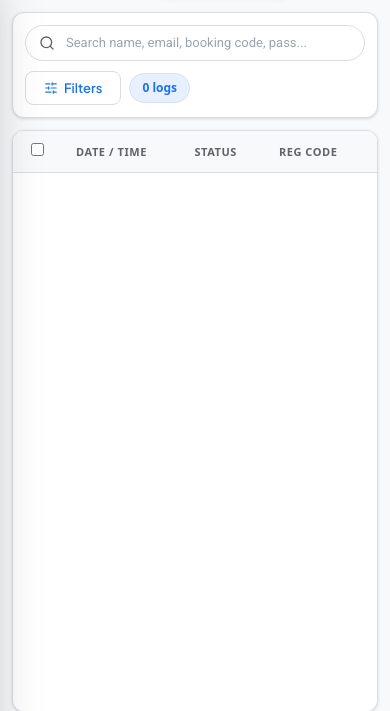
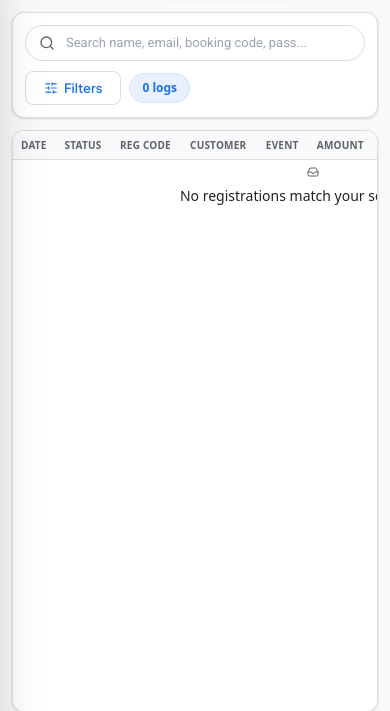
Before and after one commit to dinesh20073/rms, a Django app: page /dashboard/registrations/ in a window 390 px wide. Shown: the part 56-767 px from the top of the page. Run offline with Django 5.2, Linux system fonts and the light colour scheme; the visitor is signed in with stand-in values (Sample User, id 1); data that the repository does not hold is empty; some libraries are stand-ins or nearby versions.

Commit message:
Optimize tables and UI scaling for mobile viewports

```diff
--- a/templates/base.html
+++ b/templates/base.html
@@ -331,7 +331,7 @@
             border-bottom: 1px solid #dadce0;
         }
 
-        /* Freeze Columns on Desktop Screens (lg: >= 1024px) */
+        /* Freeze Columns on Large Desktop Screens (lg: >= 1024px) */
         @media (min-width: 1024px) {
             .table-freeze-col-1 { position: sticky; left: 0px; z-index: 10; width: 44px; min-width: 44px; max-width: 44px; }
             .table-freeze-col-2 { position: sticky; left: 44px; z-index: 10; min-width: 110px; }
@@ -348,6 +348,57 @@
             thead th.table-freeze-col-6 {
                 z-index: 30 !important;
                 background-color: #f8f9fa !important;
+            }
+        }
+
+        /* Mobile Responsive Full-View Tables (<= 768px) */
+        @media (max-width: 768px) {
+            .table-scroll-container table,
+            .google-card table {
+                font-size: 11px !important;
+            }
+            .table-scroll-container th,
+            .google-card table th {
+                padding: 6px 8px !important;
+                font-size: 10px !important;
+                letter-spacing: 0.02em !important;
+                white-space: nowrap !important;
+            }
+            .table-scroll-container td,
+            .google-card table td {
+                padding: 6px 8px !important;
+                font-size: 11px !important;
+                line-height: 1.25 !important;
+            }
+            .table-scroll-container .pill-green,
+            .table-scroll-container .pill-orange,
+            .table-scroll-container .pill-blue,
+            .table-scroll-container .pill-red,
+            .google-card table .pill-green,
+            .google-card table .pill-orange,
+            .google-card table .pill-blue,
+            .google-card table .pill-red {
+                padding: 1px 6px !important;
+                font-size: 9.5px !important;
+                gap: 3px !important;
+            }
+            .table-scroll-container .google-btn-primary,
+            .table-scroll-container .google-btn-outlined,
+            .table-scroll-container .google-btn-tonal,
+            .table-scroll-container .google-btn-danger,
+            .google-card table .google-btn-primary,
+            .google-card table .google-btn-outlined,
+            .google-card table .google-btn-tonal,
+            .google-card table .google-btn-danger {
+                padding: 2px 7px !important;
+                font-size: 10px !important;
+                gap: 3px !important;
+                border-radius: 6px !important;
+            }
+            .table-scroll-container svg,
+            .google-card table svg {
+                width: 12px !important;
+                height: 12px !important;
             }
         }
 
--- a/templates/dashboard/registrations/list.html
+++ b/templates/dashboard/registrations/list.html
@@ -209,20 +209,20 @@
     <!-- Google Sheets / Logs Style Table Container -->
     <div class="google-card flex-1 min-h-[420px] lg:min-h-0 flex flex-col overflow-hidden">
         <div class="table-scroll-container flex-1 min-h-0 overflow-auto">
-            <table class="w-full text-left text-xs border-collapse min-w-[1000px]">
-                <thead class="bg-[#f8f9fa] border-b border-[#dadce0] text-[#5f6368] font-semibold text-[11px] uppercase tracking-wider sticky top-0 z-10">
+            <table class="w-full text-left text-xs border-collapse min-w-[600px] sm:min-w-[850px] lg:min-w-[1000px]">
+                <thead class="bg-[#f8f9fa] border-b border-[#dadce0] text-[#5f6368] font-semibold text-[10px] sm:text-[11px] uppercase tracking-wider sticky top-0 z-10">
                     <tr>
-                        <th class="py-3 px-3.5 text-center table-freeze-col-1 bg-[#f8f9fa]">
+                        <th class="hidden sm:table-cell py-2.5 px-3 text-center table-freeze-col-1 bg-[#f8f9fa]">
                             <input type="checkbox" class="rounded border-[#dadce0] text-[#1a73e8] focus:ring-0 cursor-pointer">
                         </th>
-                        <th class="py-3 px-3.5 table-freeze-col-2 bg-[#f8f9fa]">Date / Time</th>
-                        <th class="py-3 px-3.5 table-freeze-col-3 bg-[#f8f9fa]">Status</th>
-                        <th class="py-3 px-3.5 table-freeze-col-4 bg-[#f8f9fa]">Reg Code</th>
-                        <th class="py-3 px-3.5 table-freeze-col-5 bg-[#f8f9fa]">Customer</th>
-                        <th class="py-3 px-3.5 table-freeze-col-6 bg-[#f8f9fa]">Event</th>
-                        <th class="py-3 px-3.5 min-w-[90px]">Amount</th>
-                        <th class="py-3 px-3.5 text-center min-w-[130px]">Pass Badge</th>
-                        <th class="py-3 px-3.5 text-right min-w-[160px]">Actions</th>
+                        <th class="py-2.5 px-2.5 sm:px-3.5 table-freeze-col-2 bg-[#f8f9fa]">Date</th>
+                        <th class="py-2.5 px-2.5 sm:px-3.5 table-freeze-col-3 bg-[#f8f9fa]">Status</th>
+                        <th class="py-2.5 px-2.5 sm:px-3.5 table-freeze-col-4 bg-[#f8f9fa]">Reg Code</th>
+                        <th class="py-2.5 px-2.5 sm:px-3.5 table-freeze-col-5 bg-[#f8f9fa]">Customer</th>
+                        <th class="py-2.5 px-2.5 sm:px-3.5 table-freeze-col-6 bg-[#f8f9fa]">Event</th>
+                        <th class="py-2.5 px-2.5 sm:px-3.5 min-w-[70px] sm:min-w-[90px]">Amount</th>
+                        <th class="py-2.5 px-2.5 sm:px-3.5 text-center min-w-[100px] sm:min-w-[130px]">Pass</th>
+                        <th class="py-2.5 px-2.5 sm:px-3.5 text-right min-w-[120px] sm:min-w-[160px]">Actions</th>
                     </tr>
                 </thead>
                 <tbody class="divide-y divide-[#dadce0] text-[#202124]">
@@ -230,111 +230,104 @@
                     <tr data-searchable="{{ reg.registration_code|lower }} {{ reg.customer.name|lower }} {{ reg.customer.email|lower }} {{ reg.customer.phone|lower }} {{ reg.event.title|lower }} {{ reg.attendee_pass.pass_code|default:''|lower }} {{ reg.status|lower }} {{ reg.amount }}" class="hover:bg-[#f8f9fa] transition duration-100 group">
 
                         <!-- Checkbox -->
-                        <td class="py-2.5 px-3.5 text-center table-freeze-col-1">
+                        <td class="hidden sm:table-cell py-2 px-3 text-center table-freeze-col-1">
                             <input type="checkbox" class="rounded border-[#dadce0] text-[#1a73e8] focus:ring-0 cursor-pointer">
                         </td>
 
                         <!-- Date / Time -->
-                        <td class="py-2.5 px-3.5 whitespace-nowrap table-freeze-col-2">
-                            <div class="font-medium text-[#202124]">{{ reg.created_at|date:"d M Y" }}</div>
-                            <div class="text-[11px] text-[#5f6368] font-mono mt-0.5">{{ reg.created_at|time:"H:i A" }}</div>
+                        <td class="py-2 px-2.5 sm:px-3.5 whitespace-nowrap table-freeze-col-2">
+                            <div class="font-medium text-[#202124] text-[11px] sm:text-xs">{{ reg.created_at|date:"d M Y" }}</div>
+                            <div class="text-[10px] sm:text-[11px] text-[#5f6368] font-mono">{{ reg.created_at|time:"H:i" }}</div>
                         </td>
 
                         <!-- Status Pill -->
-                        <td class="py-2.5 px-3.5 whitespace-nowrap table-freeze-col-3">
+                        <td class="py-2 px-2.5 sm:px-3.5 whitespace-nowrap table-freeze-col-3">
                             {% if reg.status == 'COMPLETED' %}
-                            <span class="pill-green">Verified & Active</span>
+                            <span class="pill-green">Verified</span>
                             {% elif reg.status == 'MANUAL_REVIEW' or reg.order.status == 'MANUAL_REVIEW' %}
-                            <span class="pill-orange">Manual Review</span>
+                            <span class="pill-orange">Review</span>
                             {% elif reg.status == 'FAILED' %}
                             <span class="pill-red">Failed</span>
                             {% else %}
-                            <span class="pill-blue">Payment Required</span>
+                            <span class="pill-blue">Pending</span>
                             {% endif %}
                         </td>
 
                         <!-- Reg Code -->
-                        <td class="py-2.5 px-3.5 font-mono font-medium text-[#1a73e8] whitespace-nowrap table-freeze-col-4">
+                        <td class="py-2 px-2.5 sm:px-3.5 font-mono font-medium text-[#1a73e8] whitespace-nowrap table-freeze-col-4 text-[11px] sm:text-xs">
                             <button onclick="navigator.clipboard.writeText('{{ reg.registration_code }}')" class="hover:underline flex items-center gap-1 cursor-pointer" title="Copy code">
                                 <span>{{ reg.registration_code }}</span>
-                                <i data-lucide="copy" class="w-3 h-3 opacity-40 group-hover:opacity-100 transition"></i>
+                                <i data-lucide="copy" class="w-3 h-3 opacity-40 group-hover:opacity-100 transition hidden sm:inline"></i>
                             </button>
                         </td>
 
                         <!-- Customer -->
-                        <td class="py-2.5 px-3.5 table-freeze-col-5">
-                            <div class="flex items-center gap-2.5">
-                                <div class="w-7 h-7 rounded-full bg-[#e8f0fe] text-[#1a73e8] font-semibold text-xs flex items-center justify-center font-display shrink-0">
+                        <td class="py-2 px-2.5 sm:px-3.5 table-freeze-col-5">
+                            <div class="flex items-center gap-2">
+                                <div class="w-6 h-6 sm:w-7 sm:h-7 rounded-full bg-[#e8f0fe] text-[#1a73e8] font-semibold text-[10px] sm:text-xs flex items-center justify-center font-display shrink-0">
                                     {{ reg.customer.name|slice:":1" }}
                                 </div>
-                                <div class="truncate max-w-[140px]">
-                                    <div class="font-medium text-[#202124] truncate">{{ reg.customer.name }}</div>
-                                    <div class="text-[11px] text-[#5f6368] truncate">{{ reg.customer.email }}</div>
+                                <div class="truncate max-w-[90px] sm:max-w-[140px]">
+                                    <div class="font-medium text-[#202124] truncate text-[11px] sm:text-xs">{{ reg.customer.name }}</div>
+                                    <div class="text-[10px] sm:text-[11px] text-[#5f6368] truncate">{{ reg.customer.email }}</div>
                                 </div>
                             </div>
                         </td>
 
                         <!-- Event -->
-                        <td class="py-2.5 px-3.5 font-medium text-[#3c4043] table-freeze-col-6">
-                            <a href="{% url 'dashboard-event-detail' reg.event.id %}" class="hover:text-[#1a73e8] hover:underline block truncate max-w-[160px]" title="{{ reg.event.title }}">
+                        <td class="py-2 px-2.5 sm:px-3.5 font-medium text-[#3c4043] table-freeze-col-6">
+                            <a href="{% url 'dashboard-event-detail' reg.event.id %}" class="hover:text-[#1a73e8] hover:underline block truncate max-w-[100px] sm:max-w-[160px] text-[11px] sm:text-xs" title="{{ reg.event.title }}">
                                 {{ reg.event.title }}
                             </a>
                         </td>
 
                         <!-- Amount -->
-                        <td class="py-2.5 px-3.5 font-mono font-semibold text-[#202124] whitespace-nowrap">
-                            ₹{{ reg.amount|floatformat:2 }}
+                        <td class="py-2 px-2.5 sm:px-3.5 font-mono font-semibold text-[#202124] whitespace-nowrap text-[11px] sm:text-xs">
+                            ₹{{ reg.amount|floatformat:0 }}
                         </td>
 
                         <!-- Pass Badge (Combines Pass Code + Print Modal) -->
-                        <td class="py-2.5 px-3.5 text-center whitespace-nowrap">
+                        <td class="py-2 px-2.5 sm:px-3.5 text-center whitespace-nowrap">
                             {% if reg.status == 'COMPLETED' and reg.attendee_pass %}
-                            <button type="button" onclick="openPassModal('{{ reg.attendee_pass.pass_code }}', '{{ reg.customer.name|escapejs }}', '{{ reg.event.title|escapejs }}')" class="pill-green cursor-pointer hover:bg-[#ceead6] transition" title="Click to view & print pass">
-                                <i data-lucide="qr-code" class="w-3.5 h-3.5 text-[#137333]"></i>
-                                <span class="font-mono text-xs">{{ reg.attendee_pass.pass_code }}</span>
-                                <i data-lucide="printer" class="w-3 h-3 text-[#137333] opacity-60 group-hover:opacity-100 transition ml-0.5"></i>
+                            <button type="button" onclick="openPassModal('{{ reg.attendee_pass.pass_code }}', '{{ reg.customer.name|escapejs }}', '{{ reg.event.title|escapejs }}')" class="pill-green cursor-pointer hover:bg-[#ceead6] transition text-[10px] sm:text-xs" title="Click to view & print pass">
+                                <i data-lucide="qr-code" class="w-3 h-3 sm:w-3.5 sm:h-3.5 text-[#137333]"></i>
+                                <span class="font-mono">{{ reg.attendee_pass.pass_code }}</span>
                             </button>
                             {% elif reg.status == 'MANUAL_REVIEW' or reg.order.status == 'MANUAL_REVIEW' %}
-                            <span class="pill-orange">
-                                <i data-lucide="clock" class="w-3 h-3 text-[#b06000]"></i>
-                                <span>Under Review</span>
+                            <span class="pill-orange text-[10px] sm:text-xs">
+                                <span>Review</span>
                             </span>
                             {% else %}
-                            <span class="pill-orange">No Pass</span>
+                            <span class="pill-orange text-[10px] sm:text-xs">No Pass</span>
                             {% endif %}
                         </td>
 
                         <!-- Actions -->
-                        <td class="py-2.5 px-3.5 text-right whitespace-nowrap">
-                            <div class="flex items-center justify-end gap-1.5">
+                        <td class="py-2 px-2.5 sm:px-3.5 text-right whitespace-nowrap">
+                            <div class="flex items-center justify-end gap-1">
                                 {% if reg.status == 'COMPLETED' %}
-                                    <span class="pill-green" title="Confirmation & Pass Email Dispatched">
-                                        <i data-lucide="mail-check" class="w-3.5 h-3.5 text-[#137333]"></i>
-                                        <span>Sent</span>
-                                    </span>
-                                    <a href="{% url 'dashboard-registration-send-email' reg.registration_code %}" class="google-btn-outlined text-xs py-1 px-2.5 rounded-full" title="Resend Confirmation & Pass Email">
+                                    <a href="{% url 'dashboard-registration-send-email' reg.registration_code %}" class="google-btn-outlined text-[10px] sm:text-xs py-0.5 px-2 sm:py-1 sm:px-2.5 rounded-full" title="Resend Confirmation & Pass Email">
                                         <i data-lucide="refresh-cw" class="w-3 h-3 text-[#1a73e8]"></i>
-                                        <span>Resend</span>
+                                        <span class="hidden sm:inline">Resend</span>
                                     </a>
-                                    <a href="{% url 'registration-status' reg.registration_code %}" target="_blank" class="google-btn-primary text-xs py-1 px-2.5 rounded-full shadow-none">
+                                    <a href="{% url 'registration-status' reg.registration_code %}" target="_blank" class="google-btn-primary text-[10px] sm:text-xs py-0.5 px-2 sm:py-1 sm:px-2.5 rounded-full shadow-none">
                                         <span>Track</span>
                                         <i data-lucide="external-link" class="w-3 h-3"></i>
                                     </a>
                                 {% elif reg.status == 'MANUAL_REVIEW' or reg.order.status == 'MANUAL_REVIEW' %}
-                                    <a href="{% url 'dashboard-verification-queue' %}" class="google-btn-outlined text-xs py-1 px-2.5 rounded-full border-[#feefc3] text-[#b06000] bg-[#fef7e0]" title="Review payment proof in Queue">
-                                        <i data-lucide="shield-alert" class="w-3.5 h-3.5 text-[#b06000]"></i>
+                                    <a href="{% url 'dashboard-verification-queue' %}" class="google-btn-outlined text-[10px] sm:text-xs py-0.5 px-2 sm:py-1 sm:px-2.5 rounded-full border-[#feefc3] text-[#b06000] bg-[#fef7e0]" title="Review payment proof in Queue">
+                                        <i data-lucide="shield-alert" class="w-3 h-3 text-[#b06000]"></i>
                                         <span>Review</span>
                                     </a>
-                                    <a href="{% url 'registration-status' reg.registration_code %}" target="_blank" class="google-btn-outlined text-xs py-1 px-2.5 rounded-full">
+                                    <a href="{% url 'registration-status' reg.registration_code %}" target="_blank" class="google-btn-outlined text-[10px] sm:text-xs py-0.5 px-2 sm:py-1 sm:px-2.5 rounded-full">
                                         <span>Track</span>
-                                        <i data-lucide="external-link" class="w-3 h-3"></i>
                                     </a>
                                 {% else %}
-                                    <a href="{% url 'dashboard-registration-send-email' reg.registration_code %}?type=reminder" class="google-btn-outlined text-xs py-1 px-2.5 rounded-full border-[#feefc3] text-[#b06000]" title="Send Payment Reminder Email">
-                                        <i data-lucide="send" class="w-3.5 h-3.5 text-[#b06000]"></i>
-                                        <span>Reminder</span>
+                                    <a href="{% url 'dashboard-registration-send-email' reg.registration_code %}?type=reminder" class="google-btn-outlined text-[10px] sm:text-xs py-0.5 px-2 sm:py-1 sm:px-2.5 rounded-full border-[#feefc3] text-[#b06000]" title="Send Payment Reminder Email">
+                                        <i data-lucide="send" class="w-3 h-3 text-[#b06000]"></i>
+                                        <span class="hidden sm:inline">Remind</span>
                                     </a>
-                                    <a href="{% url 'registration-status' reg.registration_code %}" target="_blank" class="google-btn-primary text-xs py-1 px-2.5 rounded-full shadow-none">
+                                    <a href="{% url 'registration-status' reg.registration_code %}" target="_blank" class="google-btn-primary text-[10px] sm:text-xs py-0.5 px-2 sm:py-1 sm:px-2.5 rounded-full shadow-none">
                                         <span>Pay</span>
                                         <i data-lucide="external-link" class="w-3 h-3"></i>
                                     </a>
```
Also changed, not shown: templates/dashboard/events/detail.html (+29 -29 lines), templates/dashboard/overview.html (+22 -22 lines), templates/dashboard/verification/queue.html (+23 -23 lines).
